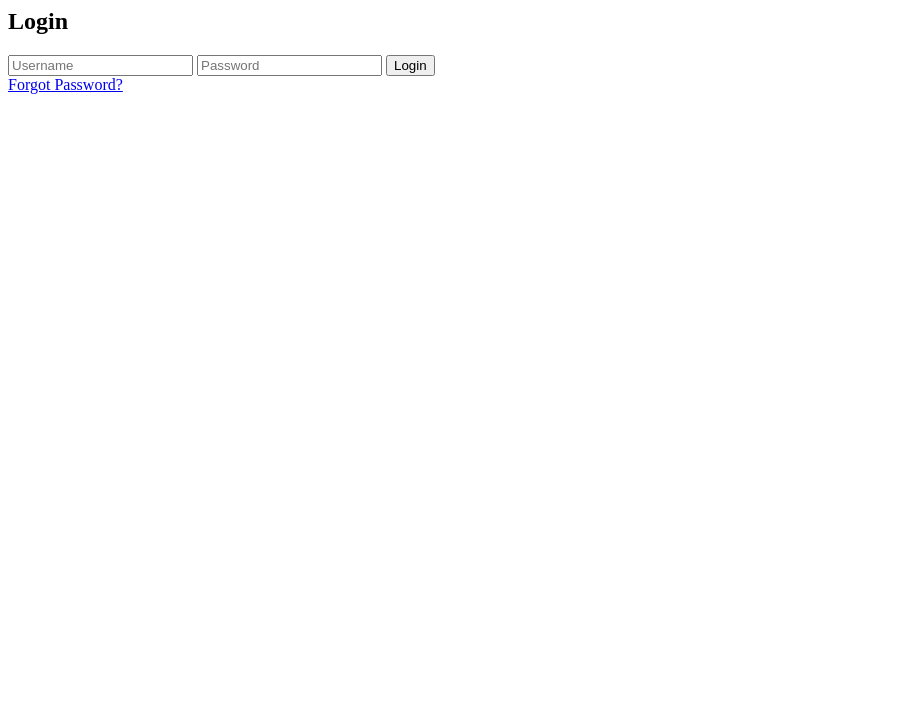
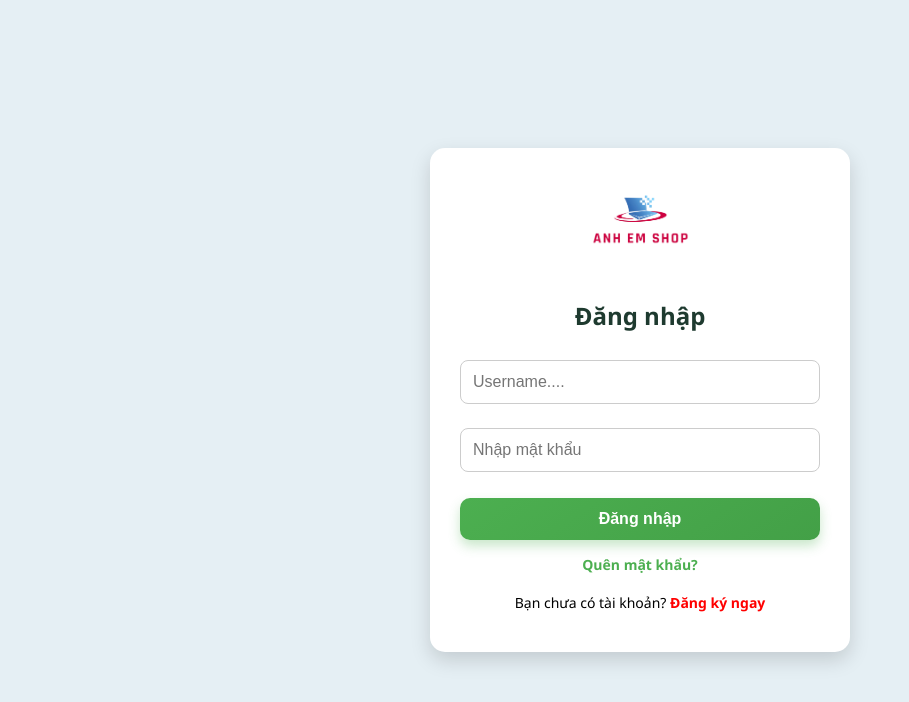
Before and after one commit to NguyenHoangHaoTam/doanthucte2, a plain HTML site: page login.html in a window 1280 px wide. Shown: the whole page, without its empty margins (0-909 px from the left). Drawn offline with Linux system fonts and the light colour scheme.

Commit message:
Update login.html

```diff
--- a/login.html
+++ b/login.html
@@ -1,23 +1,33 @@
-<html lang="en">
+<!DOCTYPE html>
+<html lang="vi">
 <head>
   <meta charset="UTF-8">
   <meta name="viewport" content="width=device-width, initial-scale=1.0">
-  <title>Login Page</title>
-  <link rel="stylesheet" href="/css/csslogin.css">
+  <title>Đăng nhập</title>
+  <link rel="stylesheet" href="./css/login.css">
+  <style>
+
+  </style>
 </head>
 <body>
 
   <div class="login-container">
-    <h2>Login</h2>
-    <form>
-      <input type="text" placeholder="Username" required>
-      <input type="password" placeholder="Password" required>
-      <button type="submit">Login</button>
-      <div class="forgot">
-        <a href="#">Forgot Password?</a>
-      </div>
+    <img src="./anh/logo.png" alt="ANH EM SHOP" class="logo">
+    <h2>Đăng nhập</h2>
+
+    <form id="loginForm">
+      <input type="text" id="username" placeholder="Username...." required>
+      <input type="password" id="password" placeholder="Nhập mật khẩu" required>
+      <button type="submit">Đăng nhập</button>
     </form>
+
+    <div class="extra-links">
+      <a href="#">Quên mật khẩu?</a>
+      <br><br>
+      <span>Bạn chưa có tài khoản? <a href="register.html">Đăng ký ngay</a></span>
+    </div>
   </div>
 
+  <script src="./js/auth.js"></script>
 </body>
 </html>
```
